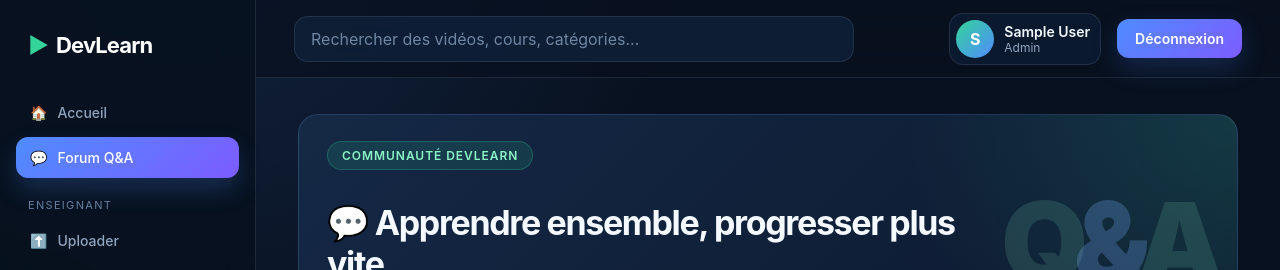
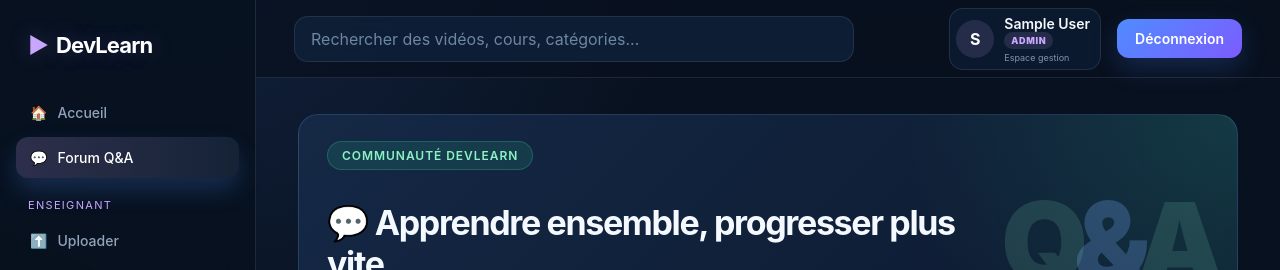
Before and after one commit to geromguershom-dot/video-tutorials-platform-frontend, a React app: page /forum in a window 1280 px wide. Shown: the top 270 px of the page. Built offline with nearby package versions, Linux system fonts and the light colour scheme; no server answers; sample sign-in values are in the browser's storage; the HTML template or start-up script is replaced by a standard one.

Commit message:
feat: differentiate student and teacher interfaces

```diff
--- a/src/App.jsx
+++ b/src/App.jsx
@@ -1,5 +1,5 @@
 import { BrowserRouter, Routes, Route, useLocation } from 'react-router-dom';
-import { AuthProvider } from './context/AuthContext';
+import { AuthProvider, useAuth } from './context/AuthContext';
 import Sidebar from './components/Sidebar';
 import Topbar from './components/Topbar';
 import Login from './pages/Login';
@@ -14,10 +14,12 @@ import ScrollCharacter, { FloatingLetters } from './components/ScrollCharacter';
 
 function Layout({ children }) {
   const location = useLocation();
+  const { user } = useAuth();
+  const roleClass = user?.role === 'teacher' || user?.role === 'admin' ? 'role-teacher' : user ? 'role-student' : 'role-guest';
   const characterVariant = ['/forum', '/playlists'].includes(location.pathname) ? 'student' : 'teacher';
 
   return (
-    <div className="app-shell">
+    <div className={`app-shell ${roleClass}`}>
       <FloatingLetters />
       <ScrollCharacter
         variant={characterVariant}
--- a/src/components/Topbar.jsx
+++ b/src/components/Topbar.jsx
@@ -21,12 +21,13 @@ export default function Topbar() {
       <div className="topbar-right">
         {user ? (
           <>
-            <div className="topbar-user">
+            <div className={`topbar-user topbar-user-${user.role}`}>
               <div className="avatar-circle">{user.name.charAt(0)}</div>
               <div>
                 <div className="user-name">{user.name}</div>
                 <div className="user-role">
-                  {user.role === 'teacher' ? 'Enseignant' : user.role === 'admin' ? 'Admin' : 'Étudiant'}
+                  <span className="role-pill">{user.role === 'teacher' ? 'Enseignant' : user.role === 'admin' ? 'Admin' : 'Étudiant'}</span>
+                  <span className="role-context">{user.role === 'teacher' ? 'Espace créateur' : user.role === 'admin' ? 'Espace gestion' : 'Espace apprentissage'}</span>
                 </div>
               </div>
             </div>
--- a/src/index.css
+++ b/src/index.css
@@ -1398,3 +1398,21 @@ input:focus, textarea:focus, select:focus { border-color: var(--brand); box-shad
 .accepted-answer { flex: 0 0 auto; padding: 4px 7px; border: 1px solid rgba(141,242,197,.28); border-radius: 999px; color: #8df2c5; font-size: 9px; font-weight: 900; text-transform: uppercase; }
 .accept-answer-btn { margin-top: 7px; padding: 5px 8px; border: 1px solid rgba(123,176,255,.25); border-radius: 7px; color: #9dc7ff; font-size: 10px; cursor: pointer; background: transparent; }
 .accept-answer-btn:hover { border-color: #8df2c5; color: #8df2c5; }
+
+/* ROLE-BASED EXPERIENCE */
+.role-teacher { --role-accent: #c9a7ff; --role-accent-soft: rgba(201,167,255,.13); --role-glow: rgba(201,167,255,.2); }
+.role-student { --role-accent: #8df2c5; --role-accent-soft: rgba(141,242,197,.12); --role-glow: rgba(141,242,197,.18); }
+.role-guest { --role-accent: #8dbbff; --role-accent-soft: rgba(141,187,255,.12); --role-glow: rgba(141,187,255,.18); }
+.role-teacher .sidebar-logo { text-shadow: 0 0 22px rgba(201,167,255,.25); }
+.role-teacher .sidebar-logo .logo-icon { color: #c9a7ff; }
+.role-teacher .sidebar-link.active { border-color: rgba(201,167,255,.35); background: linear-gradient(90deg, rgba(201,167,255,.2), rgba(141,187,255,.1)); }
+.role-teacher .sidebar-section-title { color: #c9a7ff; }
+.role-teacher .avatar-circle { border-color: rgba(201,167,255,.4); background: rgba(201,167,255,.13); }
+.role-student .avatar-circle { border-color: rgba(141,242,197,.4); background: rgba(141,242,197,.13); }
+.role-pill { display: inline-flex; align-items: center; padding: 3px 7px; border-radius: 999px; color: var(--role-accent); background: var(--role-accent-soft); font-size: 9px; font-weight: 900; letter-spacing: .07em; text-transform: uppercase; }
+.role-context { display: block; margin-top: 3px; color: #8194ac; font-size: 9px; }
+.topbar-user-teacher .user-name { color: #efe8ff; }
+.topbar-user-student .user-name { color: #e7fff5; }
+.role-teacher .btn:not(.btn-danger) { box-shadow: 0 8px 22px rgba(201,167,255,.12); }
+.role-teacher .dashboard-hero, .role-teacher .playlists-hero { border-color: rgba(201,167,255,.2); }
+@media (max-width: 650px) { .role-context { display: none; } }
--- a/src/pages/Home.jsx
+++ b/src/pages/Home.jsx
@@ -54,15 +54,14 @@ export default function Home() {
       {/* HERO */}
       <div className="hero hero-with-image">
         <div className="hero-content">
-          <span className="hero-badge">🎓 PLATEFORME D'APPRENTISSAGE</span>
+          <span className="hero-badge">{user?.role === 'teacher' ? '✦ ESPACE CRÉATEUR' : '🎓 PLATEFORME D\'APPRENTISSAGE'}</span>
           <h1 className="hero-title">
-            Apprenez. Partagez.
+            {user?.role === 'teacher' ? 'Partagez. Enseignez.' : 'Apprenez. Partagez.'}
             <br />
-            <span className="hero-highlight">Progressez ensemble.</span>
+            <span className="hero-highlight">{user?.role === 'teacher' ? 'Inspirez une communauté.' : 'Progressez ensemble.'}</span>
           </h1>
           <p className="hero-subtitle">
-            Des vidéos de qualité, des enseignants passionnés, une communauté qui vous fait
-            grandir.
+            {user?.role === 'teacher' ? 'Publiez vos connaissances, accompagnez vos étudiants et mesurez l’impact de vos tutoriels.' : 'Des vidéos de qualité, des enseignants passionnés, une communauté qui vous fait grandir.'}
           </p>
           <div className="hero-actions">
             <button
@@ -71,9 +70,9 @@ export default function Home() {
                 document.getElementById('videos-section').scrollIntoView({ behavior: 'smooth' })
               }
             >
-              ▶ Explorer les vidéos
+              {user?.role === 'teacher' ? '⬆ Publier un tutoriel' : '▶ Explorer les vidéos'}
             </button>
-            <button
+            {user?.role === 'teacher' ? <Link className="btn btn-outline" to="/upload">📊 Voir mon espace</Link> : <button
               className="btn btn-outline"
               onClick={() =>
                 document
@@ -82,7 +81,7 @@ export default function Home() {
               }
             >
               ⊞ Voir les catégories
-            </button>
+            </button>}
           </div>
         </div>
         <div className="hero-illustration">
```
